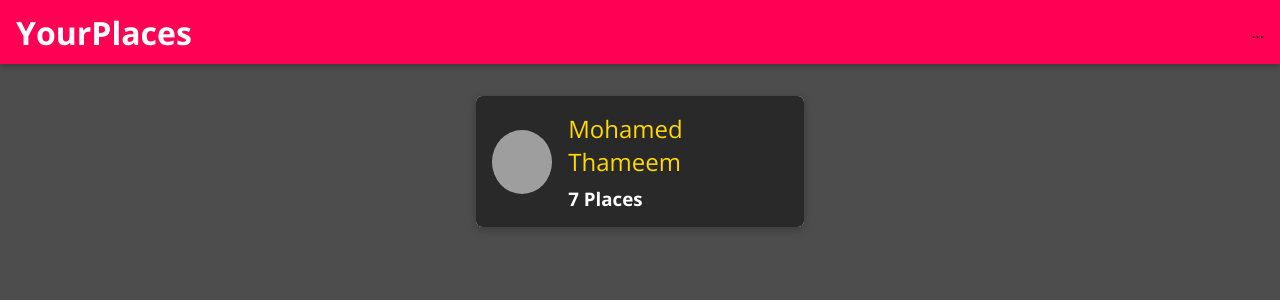
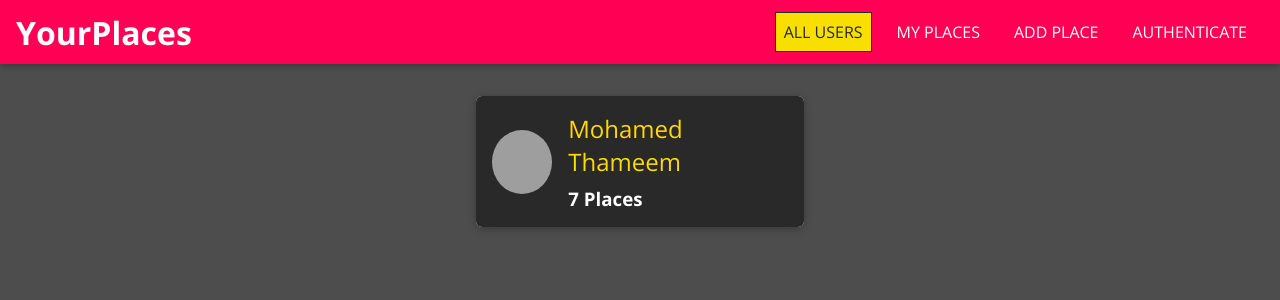
Before and after one commit to thameemsh/FavPlaces-MERN, a React (Create React App) app: page / in a window 1280 px wide. Shown: the top 300 px of the page. Built offline with nearby package versions, Linux system fonts and the light colour scheme; grey boxes are pictures that could not be loaded.

Commit message:
Add Navlinks

```diff
--- a/src/shared/components/Navigation/MainNavigation.js
+++ b/src/shared/components/Navigation/MainNavigation.js
@@ -1,6 +1,7 @@
 import React from "react";
 import { Link } from "react-router-dom";
 import MainHeader from "./MainHeader";
+import NavLinks from "./NavLinks";
 import "./MainNavigation.css";
 const MainNavigation = (props) => {
   return (
@@ -13,7 +14,7 @@
       <h1 className="main-navigation__title">
         <Link to="/">YourPlaces</Link>
       </h1>
-      <nav>...</nav>
+      <nav><NavLinks /></nav>
     </MainHeader>
   );
 };
--- a/src/shared/components/Navigation/NavLinks.css
+++ b/src/shared/components/Navigation/NavLinks.css
@@ -0,0 +1,76 @@
+.nav-links {
+    list-style: none;
+    margin: 0;
+    padding: 0;
+    width: 100%;
+    height: 100%;
+    display: flex;
+    flex-direction: column;
+    justify-content: center;
+    align-items: center;
+  }
+
+  .nav-links li {
+    margin: 1rem;
+  }
+
+  .nav-links a {
+    border: 1px solid transparent;
+    color: #292929;
+    text-decoration: none;
+    padding: 0.5rem;
+  }
+
+  .nav-links a:hover,
+  .nav-links a:active,
+  .nav-links a.active {
+    background: #f8df00;
+    border-color: #292929;
+    color: #292929;
+  }
+
+  .nav-links button {
+    cursor: pointer;
+    border: 1px solid #292929;
+    color: #292929;
+    background: transparent;
+    padding: 0.5rem;
+    font: inherit;
+  }
+
+  .nav-links button:focus {
+    outline: none;
+  }
+
+  .nav-links button:hover,
+  .nav-links button:active {
+    background: #292929;
+    color: white;
+  }
+
+  @media (min-width: 768px) {
+    .nav-links {
+      flex-direction: row;
+    }
+
+    .nav-links li {
+      margin: 0 0.5rem;
+    }
+
+    .nav-links a {
+      color: white;
+      text-decoration: none;
+    }
+
+    .nav-links button {
+      border: 1px solid white;
+      color: white;
+      background: transparent;
+    }
+
+    .nav-links button:hover,
+    .nav-links button:active {
+      background: #f8df00;
+      color: #292929;
+    }
+  }
--- a/src/shared/components/Navigation/NavLinks.js
+++ b/src/shared/components/Navigation/NavLinks.js
@@ -0,0 +1,23 @@
+import React from 'react';
+import { NavLink } from 'react-router-dom';
+
+import "./NavLinks.css";
+
+const NavLinks = props => {
+    return <ul className="nav-links">
+<li>
+    <NavLink to="/" exact>ALL USERS</NavLink>
+</li>
+<li>
+    <NavLink to="/u1/places">MY PLACES</NavLink>
+</li>
+<li>
+    <NavLink to="/places/new">ADD PLACE</NavLink>
+</li>
+<li>
+    <NavLink to="/auth">AUTHENTICATE</NavLink>
+</li>
+    </ul>
+}
+
+export default NavLinks;
```
